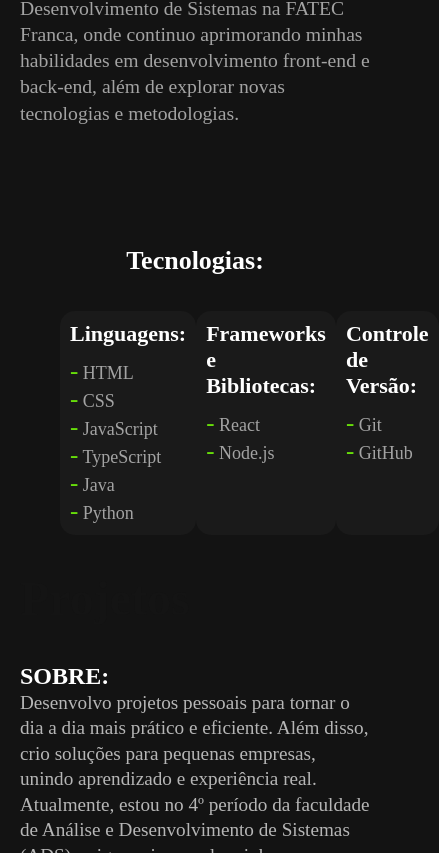
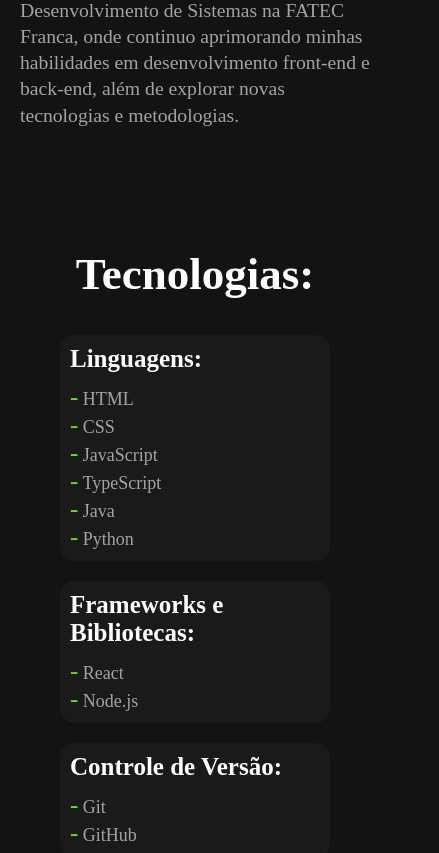
Before and after one commit to MiguelKelton/MiguelKelton.github.io, a plain HTML site: page index.html in a window 390 px wide. Shown: the part 1147-2000 px from the top of the page, 439 px wide, since content can reach past the window. Drawn offline with Linux system fonts and the light colour scheme; a script that the page names is missing.

Commit message:
Update formacao.css

```diff
--- a/css/formacao.css
+++ b/css/formacao.css
@@ -148,14 +148,18 @@
 
 }
 
-.tecno-texto{
-    font-size: 1.5rem;
-    line-height: 1.33;
-    max-width: 50ch;
-    margin-bottom: 20px;
-    color: #a3a3a3;
+
+
+@media (max-width: 1200px){
+    .teste2{
+        display: grid;
+        justify-content: center;
+        gap: 20px;
+    }
+    .teste{
+        width: 300px;
+    }
 }
-
 
 @media (max-width: 800px){
     .formacao-container{
@@ -177,16 +181,9 @@
         position: initial;
         margin-bottom: 10px;
     }
-    .tecn{
-        font-size: 26px;
+}
+@media (max-width: 400px){
+    .teste{
+        width: 250px;
     }
-    .tipo{
-        font-size: 22px;
-        padding-bottom: 10px;
-    }
-    .tecno-texto{
-        font-size: 1.2rem;
-
-    }
-
 }
```
